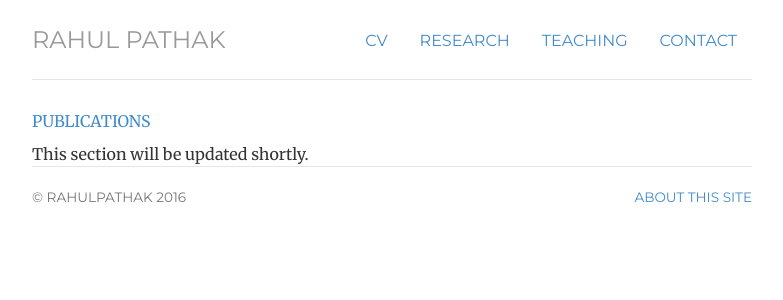
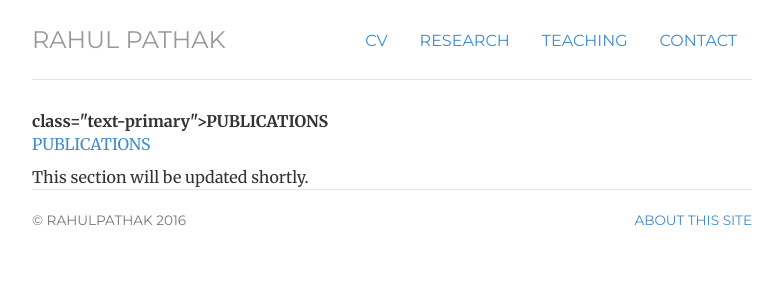
Before and after one commit to pathak-rahul/pathak-rahul.github.io, a Jekyll site: the page built from research/index.html, in a window 1280 px wide. Shown: the top 300 px of the page, without its empty margins (248-1031 px from the left). Built offline with Jekyll 4.4.1, drawn with Linux system fonts in a browser that asks for light colours.

Commit message:
Update index.html

```diff
--- a/research/index.html
+++ b/research/index.html
@@ -4,6 +4,7 @@ title: teaching
 ---
 <div class="research">
 
+<strong>class="text-primary">PUBLICATIONS</strong>
 <p class="text-primary">PUBLICATIONS</p>
 
 
```
